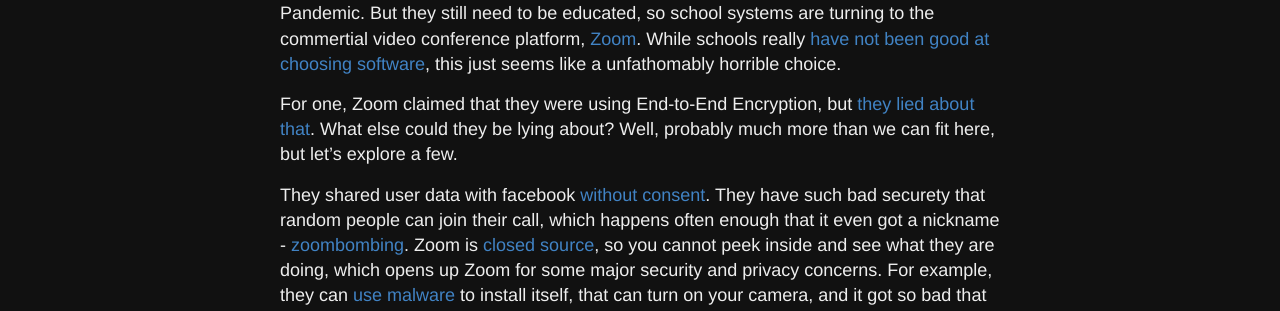
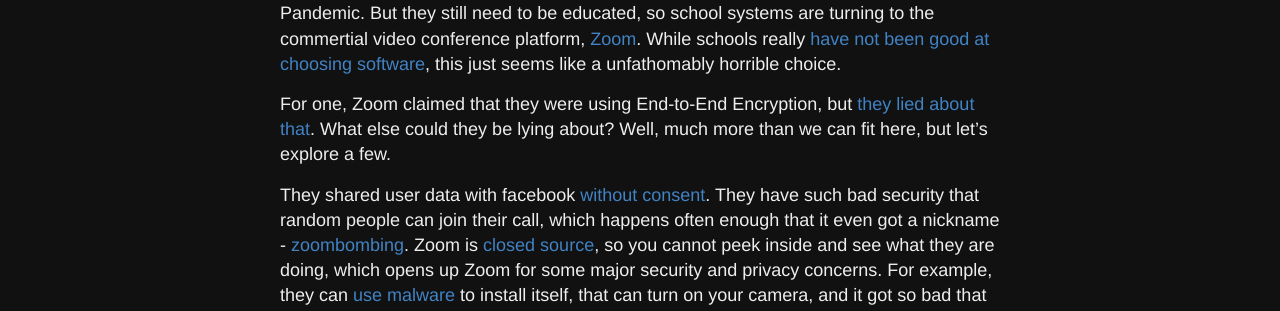
Before and after one commit to thepeachtimes/thepeachtimes.github.io, a Jekyll site: the page built from _posts/2020-4-14-stop-using-zoom.md, in a window 1280 px wide. Shown: the part 864-1175 px from the top of the page. Built offline with Jekyll 4.4.1, drawn with Linux system fonts in a browser that asks for light colours; comment, search, counter and statistics services are not loaded.

Commit message:
fixed some errors

```diff
--- a/_posts/2020-4-14-stop-using-zoom.md
+++ b/_posts/2020-4-14-stop-using-zoom.md
@@ -12,11 +12,11 @@ are turning to the commertial video conference platform,
 [have not been good at choosing software](https://blogs.windows.com/windowsexperience/2018/03/06/k-12-schools-us-choosing-affordable-windows-devices-according-futuresource/), this just seems like a unfathomably horrible choice.
 
 For one, Zoom claimed that they were using End-to-End Encryption, but
-[they lied about that](https://theintercept.com/2020/03/31/zoom-meeting-encryption/). What else could they be lying about? Well, probably much more than
+[they lied about that](https://theintercept.com/2020/03/31/zoom-meeting-encryption/). What else could they be lying about? Well, much more than
 we can fit here, but let's explore a few.
 
 They shared user data with facebook [without consent](https://www.cbsnews.com/news/zoom-app-personal-data-selling-facebook-lawsuit-alleges/). They
-have such bad securety that random people can join their call, which
+have such bad security that random people can join their call, which
 happens often enough that it even got a nickname - [zoombombing](https://www.nytimes.com/2020/04/03/technology/zoom-harassment-abuse-racism-fbi-warning.html). Zoom is [closed source](https://support.zoom.us/hc/en-us/articles/360000126326-Official-Statement-EU-GDPR-Compliance), so you cannot peek inside and see
 what they are doing, which opens up Zoom for some major security and
 privacy concerns. For example, they can [use malware](https://www.theverge.com/2020/4/2/21204648/zoom-macos-installer-update-privacy-security-concerns) to install itself,
```
